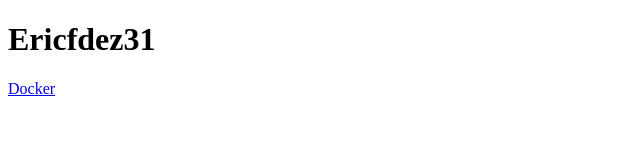
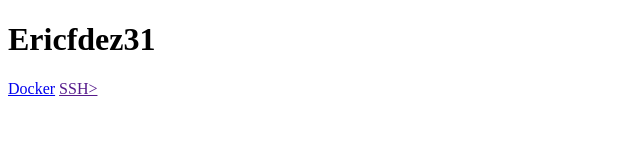
Before and after one commit to Ericfdezz/Ericfdez31.github.io, a plain HTML site: page Escritorio/portafolio/index.html in a window 1280 px wide. Shown: the full height of the page, 0-640 px from the left. Drawn offline with Linux system fonts and the light colour scheme.

Commit message:
Update index.html

```diff
--- a/Escritorio/portafolio/index.html
+++ b/Escritorio/portafolio/index.html
@@ -9,5 +9,6 @@
     <body>
         <h1>Ericfdez31</h1>
         <a href="docker.html">Docker</a>
+        <a href="">SSH></a>
     </body>
 </html>
```
